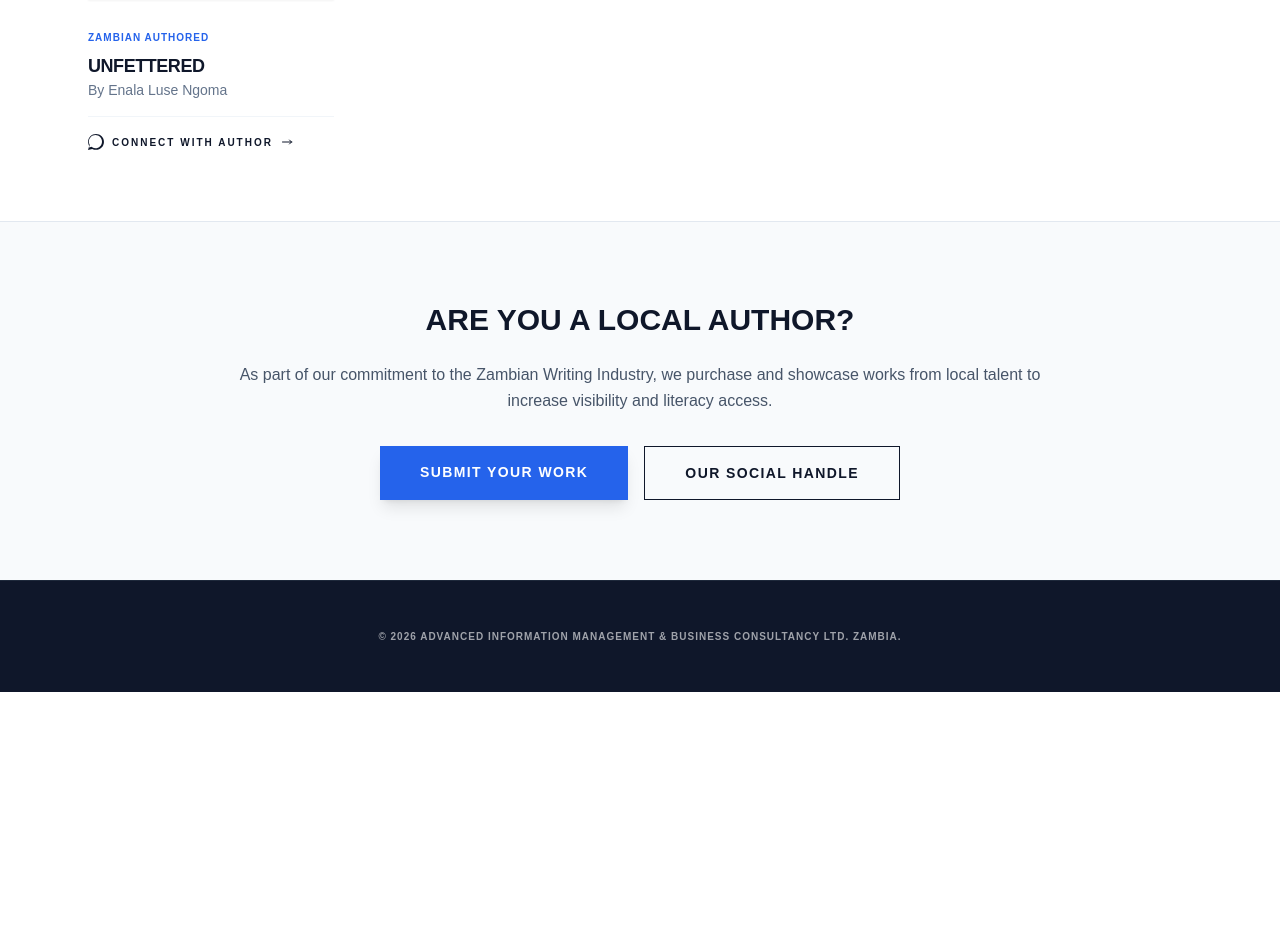
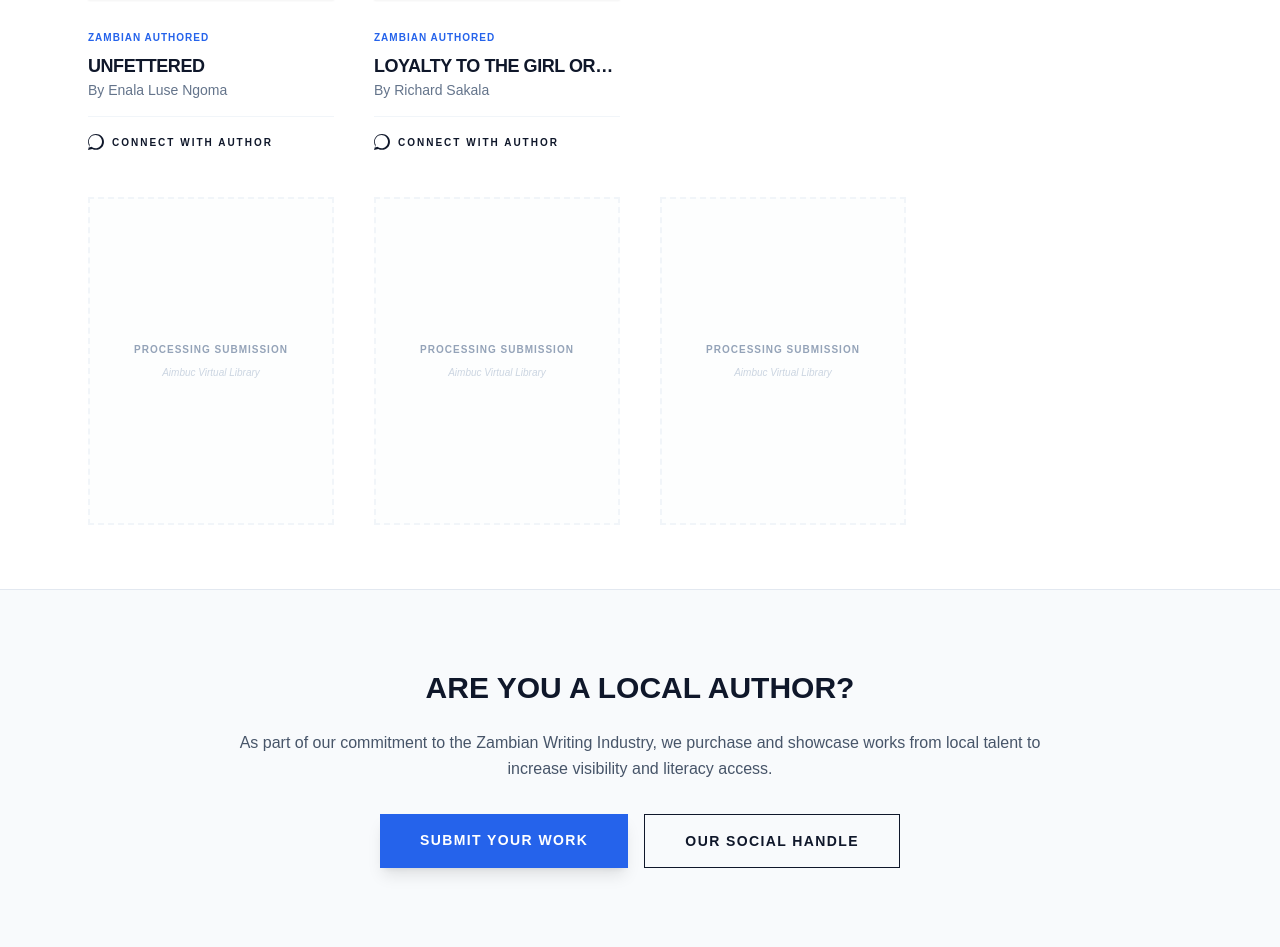
Before and after one commit to bensonjudge/aimbuc-welcome-site, a Flask app: template templates/gallery.html in a window 1280 px wide. Shown: the part 864-1811 px from the top of the page. Before the commit the page ends 1556 px from the top, so only its background shows below. Run offline with Flask 3, Linux system fonts and the light colour scheme; the template is opened without the code that fills it, so the values that code supplies are empty; some libraries are stand-ins or nearby versions.

Commit message:
Refactor gallery layout and remove duplicates

```diff
--- a/templates/gallery.html
+++ b/templates/gallery.html
@@ -81,53 +81,65 @@
 
         <div class="group cursor-pointer">
           <div class="relative aspect-[3/4] bg-slate-100 overflow-hidden border border-slate-200 transition-transform duration-500 group-hover:-translate-y-2 shadow-sm">
-          <img src="https://raw.githubusercontent.com/bensonjudge/images/main/Enala%20Cover%20.jpeg"
-               alt="Unfettered by Enala Luse Ngoma"
-               class="w-full h-full object-cover">
-
+            <img src="https://raw.githubusercontent.com/bensonjudge/images/main/Enala%20Cover%20.jpeg" alt="Unfettered" class="w-full h-full object-cover">
             <div class="book-overlay absolute inset-0 bg-slate-900/80 opacity-0 transition-opacity duration-300 flex flex-col justify-center items-center p-6 text-center">
                 <p class="text-white text-sm italic mb-4">A powerful journey exploring freedom and resilience.</p>
-              <span class="px-4 py-2 bg-blue-600 text-white text-[10px] font-bold uppercase tracking-widest">Available Now</span>
             </div>
           </div>
-
           <div class="mt-6">
             <span class="text-blue-600 font-bold text-[10px] uppercase tracking-widest">Zambian Authored</span>
             <h3 class="text-lg font-black text-slate-900 mt-1 uppercase tracking-tight">Unfettered</h3>
             <p class="text-slate-500 text-sm">By Enala Luse Ngoma</p>
-
             <div class="mt-4 pt-4 border-t border-slate-100">
-             <a href="https://wa.me/260979677126?text=Hello,%20I%20am%20interested%20in%20your%20book%20Unfettered%20I%20came%20across%20via%20Aimbuc%20CSR"
-                 target="_blank"
-                 class="inline-flex items-center gap-2 text-[10px] font-black uppercase tracking-[0.2em] text-slate-900 hover:text-green-600 transition-colors group">
-                  <svg class="w-4 h-4 fill-current" viewBox="0 0 24 24">
-                      <path d="M.057 24l1.687-6.163c-1.041-1.804-1.588-3.849-1.587-5.946.003-6.556 5.338-11.891 11.893-11.891 3.181.001 6.167 1.24 8.413 3.488 2.246 2.248 3.484 5.232 3.484 8.412-.003 6.557-5.338 11.892-11.893 11.892-1.997-.001-3.951-.5-5.688-1.448l-6.309 1.656zm6.29-4.143c1.565.933 3.176 1.423 4.842 1.423 5.403 0 9.803-4.397 9.805-9.805.002-2.623-1.023-5.086-2.885-6.948-1.862-1.862-4.327-2.887-6.953-2.889-5.403 0-9.801 4.397-9.802 9.807-.001 1.746.463 3.447 1.341 4.935l-.101.161-1.013 3.7.17.044 3.737-.98.156.096z"/>
-                  </svg>
+                <a href="https://wa.me/260979677126?text=Hello,%20I%20am%20interested%20in%20your%20book%20Unfettered%20I%20came%20across%20via%20Aimbuc%20CSR" target="_blank" class="inline-flex items-center gap-2 text-[10px] font-black uppercase tracking-[0.2em] text-slate-900 hover:text-green-600 transition-colors group">
+                    <svg class="w-4 h-4 fill-current" viewBox="0 0 24 24"><path d="M.057 24l1.687-6.163c-1.041-1.804-1.588-3.849-1.587-5.946.003-6.556 5.338-11.891 11.893-11.891 3.181.001 6.167 1.24 8.413 3.488 2.246 2.248 3.484 5.232 3.484 8.412-.003 6.557-5.338 11.892-11.893 11.892-1.997-.001-3.951-.5-5.688-1.448l-6.309 1.656zm6.29-4.143c1.565.933 3.176 1.423 4.842 1.423 5.403 0 9.803-4.397 9.805-9.805.002-2.623-1.023-5.086-2.885-6.948-1.862-1.862-4.327-2.887-6.953-2.889-5.403 0-9.801 4.397-9.802 9.807-.001 1.746.463 3.447 1.341 4.935l-.101.161-1.013 3.7.17.044 3.737-.98.156.096z"/></svg>
                     Connect with Author
-                  <svg class="w-3 h-3 transform transition-transform group-hover:translate-x-1" fill="none" stroke="currentColor" viewBox="0 0 24 24">
-                      <path stroke-linecap="round" stroke-linejoin="round" stroke-width="2" d="M17 8l4 4m0 0l-4 4m4-4H3"/>
-                  </svg>
                 </a>
             </div>
           </div>
+        </div>
+
+        <div class="group cursor-pointer">
+          <div class="relative aspect-[3/4] bg-slate-100 overflow-hidden border border-slate-200 transition-transform duration-500 group-hover:-translate-y-2 shadow-sm">
+            <div class="absolute inset-0 flex items-center justify-center text-slate-300 font-bold uppercase tracking-widest text-xs"></div>
+            <img src="https://raw.githubusercontent.com/bensonjudge/images/main/Richard%20Sakala%20.jpeg" alt="Loyalty" class="w-full h-full object-cover">
+            <div class="book-overlay absolute inset-0 bg-slate-900/80 opacity-0 transition-opacity duration-300 flex flex-col justify-center items-center p-6 text-center">
+                <p class="text-white text-sm italic mb-4">"Loyalty: To the Girl or to the Gang?"</p>
+            </div>
+          </div>
+          <div class="mt-6">
+            <span class="text-blue-600 font-bold text-[10px] uppercase tracking-widest">Zambian Authored</span>
+            <h3 class="text-lg font-black text-slate-900 mt-1 uppercase tracking-tight line-clamp-1">Loyalty To the Girl or to the Gang?</h3>
+            <p class="text-slate-500 text-sm">By Richard Sakala</p>
+            <div class="mt-4 pt-4 border-t border-slate-100">
+                <a href="https://wa.me/260766850045?text=Hello,%20I%20am%20interested%20in%20your%20book%20Loyalty%20I%20came%20across%20via%20Aimbuc%20CSR" target="_blank" class="inline-flex items-center gap-2 text-[10px] font-black uppercase tracking-[0.2em] text-slate-900 hover:text-green-600 transition-colors group">
+                    <svg class="w-4 h-4 fill-current" viewBox="0 0 24 24"><path d="M.057 24l1.687-6.163c-1.041-1.804-1.588-3.849-1.587-5.946.003-6.556 5.338-11.891 11.893-11.891 3.181.001 6.167 1.24 8.413 3.488 2.246 2.248 3.484 5.232 3.484 8.412-.003 6.557-5.338 11.892-11.893 11.892-1.997-.001-3.951-.5-5.688-1.448l-6.309 1.656zm6.29-4.143c1.565.933 3.176 1.423 4.842 1.423 5.403 0 9.803-4.397 9.805-9.805.002-2.623-1.023-5.086-2.885-6.948-1.862-1.862-4.327-2.887-6.953-2.889-5.403 0-9.801 4.397-9.802 9.807-.001 1.746.463 3.447 1.341 4.935l-.101.161-1.013 3.7.17.044 3.737-.98.156.096z"/></svg>
+                    Connect with Author
+                </a>
+            </div>
+          </div>
+        </div>
+
+        <div class="border-2 border-dashed border-slate-100 aspect-[3/4] flex flex-col items-center justify-center p-10 text-center bg-slate-50/30">
+            <p class="text-slate-400 font-bold uppercase tracking-widest text-[10px]">Processing Submission</p>
+        </div>
+        <div class="border-2 border-dashed border-slate-100 aspect-[3/4] flex flex-col items-center justify-center p-10 text-center bg-slate-50/30">
+            <p class="text-slate-400 font-bold uppercase tracking-widest text-[10px]">Processing Submission</p>
+        </div>
+        <div class="border-2 border-dashed border-slate-100 aspect-[3/4] flex flex-col items-center justify-center p-10 text-center bg-slate-50/30">
+            <p class="text-slate-400 font-bold uppercase tracking-widest text-[10px]">Processing Submission</p>
+            <p class="text-slate-300 text-[10px] mt-2 italic">Aimbuc Virtual Library</p>
+        </div>
+        <div class="border-2 border-dashed border-slate-100 aspect-[3/4] flex flex-col items-center justify-center p-10 text-center bg-slate-50/30">
+            <p class="text-slate-400 font-bold uppercase tracking-widest text-[10px]">Processing Submission</p>
+            <p class="text-slate-300 text-[10px] mt-2 italic">Aimbuc Virtual Library</p>
         </div>
         <div class="border-2 border-dashed border-slate-100 aspect-[3/4] flex flex-col items-center justify-center p-10 text-center bg-slate-50/30">
             <p class="text-slate-400 font-bold uppercase tracking-widest text-[10px]">Processing Submission</p>
             <p class="text-slate-300 text-[10px] mt-2 italic">Aimbuc Virtual Library</p>
         </div>
 
-    <div class="border-2 border-dashed border-slate-100 aspect-[3/4] flex flex-col items-center justify-center p-10 text-center bg-slate-50/30">
-        <p class="text-slate-400 font-bold uppercase tracking-widest text-[10px]">Processing Submission</p>
-        <p class="text-slate-300 text-[10px] mt-2 italic">Aimbuc Virtual Library</p>
-    </div>
-
-    <div class="border-2 border-dashed border-slate-100 aspect-[3/4] flex flex-col items-center justify-center p-10 text-center bg-slate-50/30">
-        <p class="text-slate-400 font-bold uppercase tracking-widest text-[10px]">Processing Submission</p>
-        <p class="text-slate-300 text-[10px] mt-2 italic">Aimbuc Virtual Library</p>
-    </div>
-
-  </div>
-</main>
+  </div> </main>
 
 <section class="bg-slate-50 py-20 border-t border-slate-200">
     <div class="container mx-auto px-6 max-w-4xl text-center">
```
Lines whose indentation alone changed are shown as unchanged.
